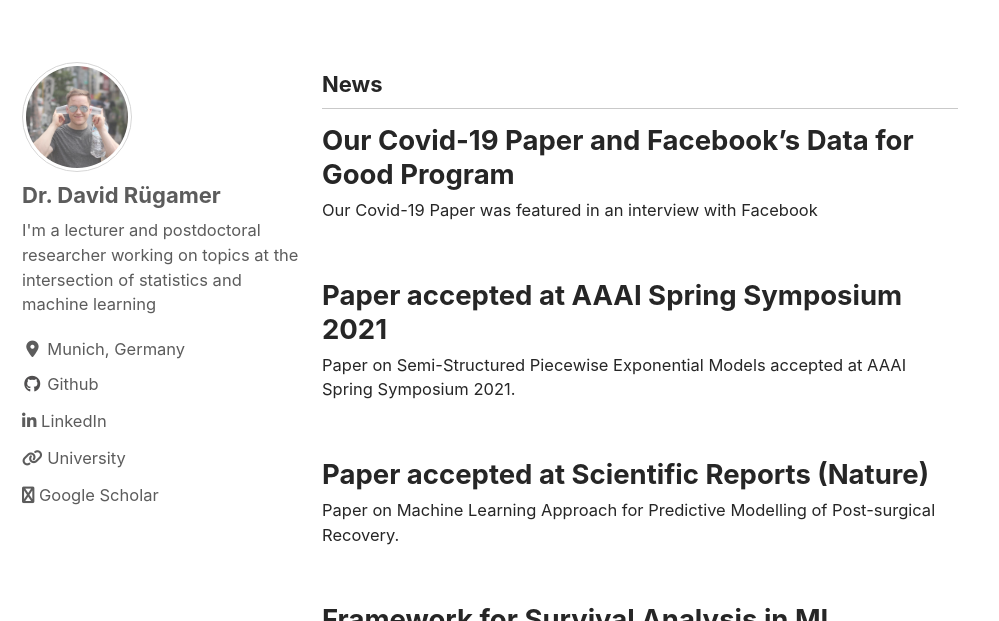
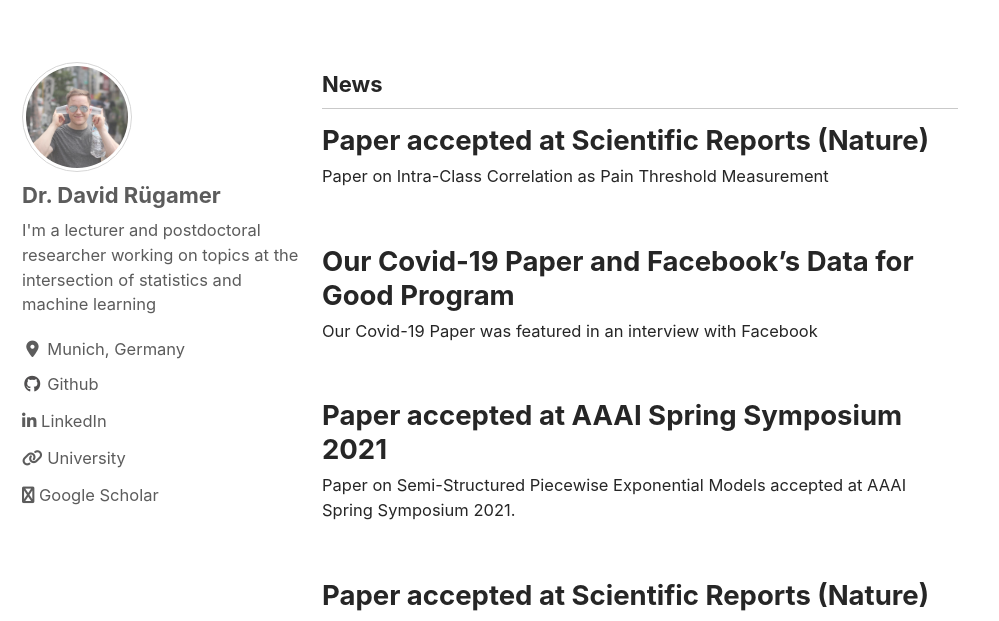
Before and after one commit to davidruegamer/davidruegamer.github.io, a Jekyll site: the page built from index.html, in a window 1280 px wide and 900 px high, cut to the strip 279-900 px from the top of the window. Shown: the whole strip, without its empty margins (0-999 px from the left). Built offline with Jekyll 4.4.1, drawn with Linux system fonts in a browser that asks for light colours; cached includes are drawn as plain includes; nearby versions of some CDN libraries; the list of posts is cut into pages by our own code; comment, search, counter and statistics services are not loaded; a style sheet for code colours, icons or effects is not loaded; some of the changed text lies outside the part shown.

Commit message:
add liew5

```diff
--- a/_pages/publications.md
+++ b/_pages/publications.md
@@ -15,6 +15,7 @@ Publications
 ---------------
 
 <ul>
+<li> Liew, Lee, <b>R&uuml;gamer</b>, Nunzio, Heneghan, Falla, Evans (2021): A novel metric of reliability in pressure pain threshold measurement. <i>Accepted at Scientific Reports - Nature</i></li>
 <li> Goschenhofer, Hvingelby <b>R&uuml;gamer</b>, Thomas, Wagner, Bischl (2021): <a href="https://arxiv.org/abs/2102.03622">Deep Semi-Supervised Learning for Time Series Classification.</a> <i>Under Revision.</i></li>
 <li> Fritz, Dorigatti, <b>R&uuml;gamer</b> (2021): <a href="https://arxiv.org/abs/2101.00661">Combining Graph Neural Networks and Spatio-temporal Disease Models to Predict COVID-19 Cases in Germany.</a> <i>Under Revision.</i></li>
 <li> Kopper, P&ouml;lsterl, Wachinger, Bischl, Bender, <b>R&uuml;gamer</b> (2020): <a href="https://arxiv.org/abs/2011.05824">Semi-Structured Deep Piecewise Exponential Models.</a> <i>Accepted at the AAAI Spring Symposium 2021.</i></li>
--- /dev/null
+++ b/_posts/2021-03-12-liew5.md
@@ -0,0 +1,10 @@
+---
+title: Paper accepted at Scientific Reports (Nature)
+layout: single
+header:
+  overlay_image: /assets/images/changcheng.jpg
+  overlay_filter: 0.15
+excerpt: "Paper on Intra-Class Correlation as Pain Threshold Measurement"
+---
+
+Thanks to the great efforts by [Dr Bernard Liew](https://scholar.google.co.uk/citations?user=hlewrCkAAAAJ&hl=en) our paper *A novel metric of reliability in pressure pain threshold measurement* was accepted at the Journal *Scientific Reports - Nature*.
```
